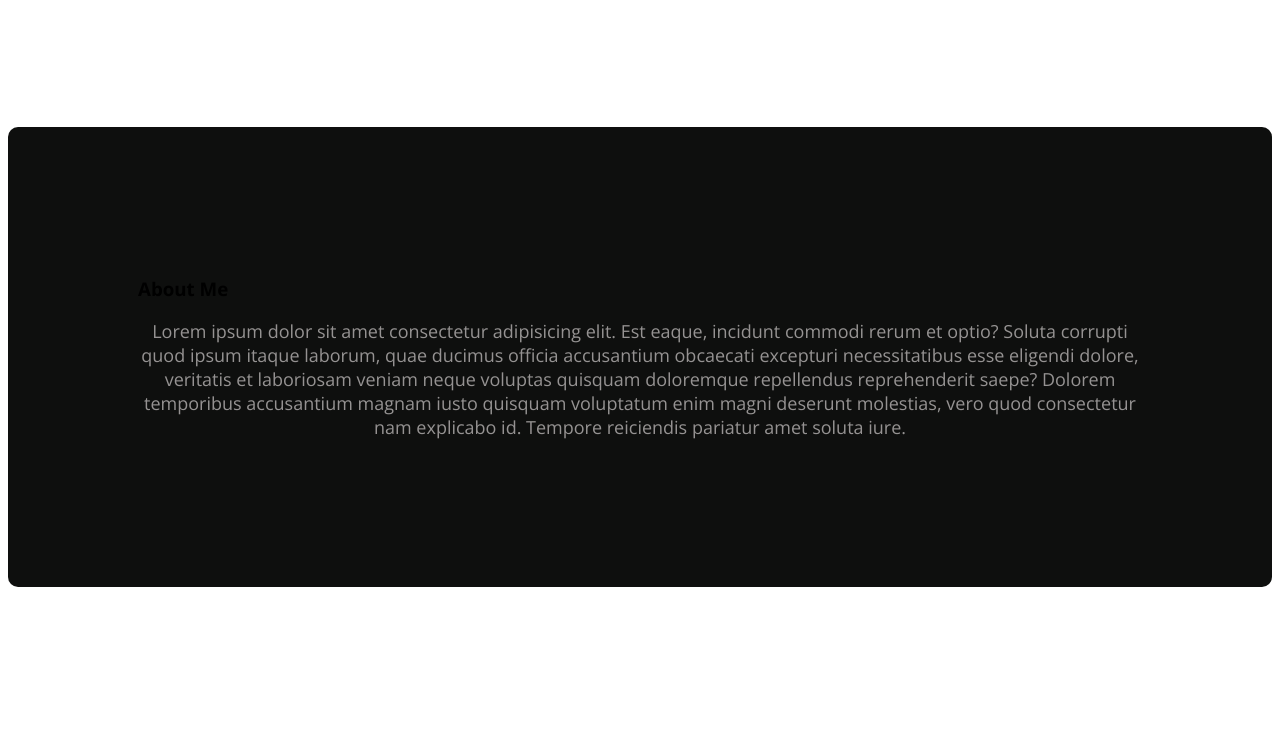
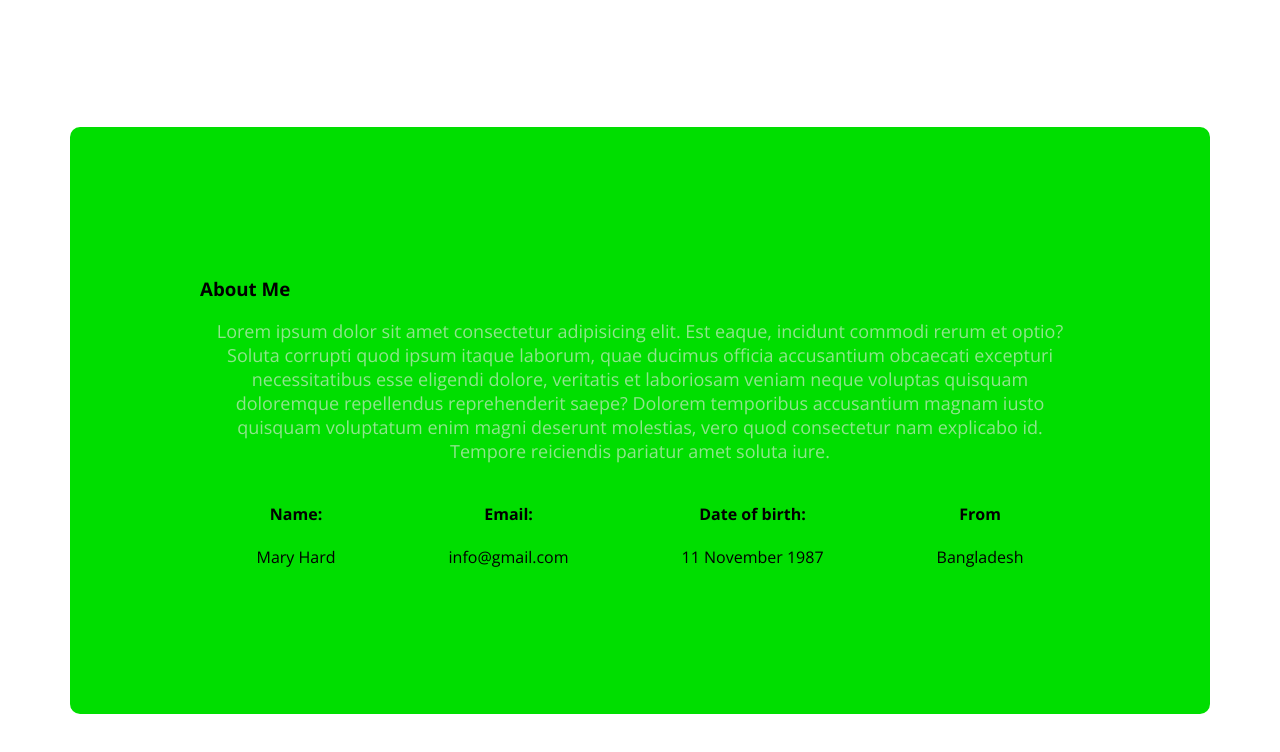
Before and after one commit to maruf11220/developer-protfolio, a plain HTML site: page index.html in a window 1280 px wide. Shown: the part 984-1736 px from the top of the page. Before the commit the page ends 1701 px from the top, so only its background shows below. Drawn offline with nearby package versions, Linux system fonts and the light colour scheme.

Commit message:
added about info

```diff
--- a/index.html
+++ b/index.html
@@ -42,6 +42,29 @@
             <p class="section-description">
                 Lorem ipsum dolor sit amet consectetur adipisicing elit. Est eaque, incidunt commodi rerum et optio? Soluta corrupti quod ipsum itaque laborum, quae ducimus officia accusantium obcaecati excepturi necessitatibus esse eligendi dolore, veritatis et laboriosam veniam neque voluptas quisquam doloremque repellendus reprehenderit saepe? Dolorem temporibus accusantium magnam iusto quisquam voluptatum enim magni deserunt molestias, vero quod consectetur nam explicabo id. Tempore reiciendis pariatur amet soluta iure.
             </p>
+            <div class="about-info-container">
+                <!-- .about-info*4>h4.info-title+p.info-description -->
+                <div class="about-info">
+                    <h4 class="info-title">Name:</h4>
+                    <p class="info-description">Mary Hard</p>
+                </div>
+                <div class="about-info">
+                    <h4 class="info-title">Email:</h4>
+                    <p class="info-description">info@gmail.com</p>
+                </div>
+                <div class="about-info">
+                    <h4 class="info-title">Date of birth:</h4>
+                    <p class="info-description">11 November 1987</p>
+                </div>
+                <div class="about-info">
+                    <h4 class="info-title">From</h4>
+                    <p class="info-description">Bangladesh</p>
+                </div>
+
+
+
+            </div>
+
 
 
 
--- a/styles/portfolio.css
+++ b/styles/portfolio.css
@@ -90,10 +90,21 @@ nav a{
     font-weight: 700px;
 }
 /* main section styles */
+main{
+    max-width: 1140px;
+    margin: 0 auto;
+}
 /* about section styles */
 .about{
     padding: 130px;
     border-radius: 10px;
-    background-color: rgb(14, 15, 14);
+    background-color: rgb(0, 222, 0);
     margin: 130px 0;
 }
+.about-info-container{
+    display: flex;
+    justify-content: space-around;
+}
+.about-info{
+    text-align: center;
+}
```
